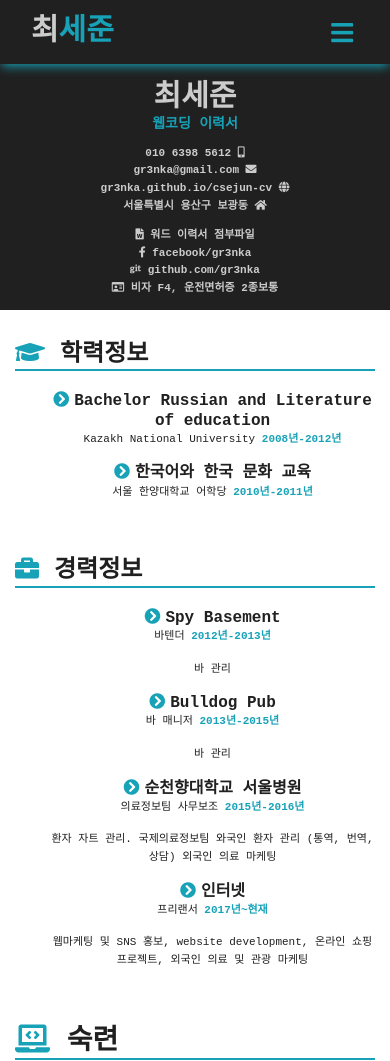
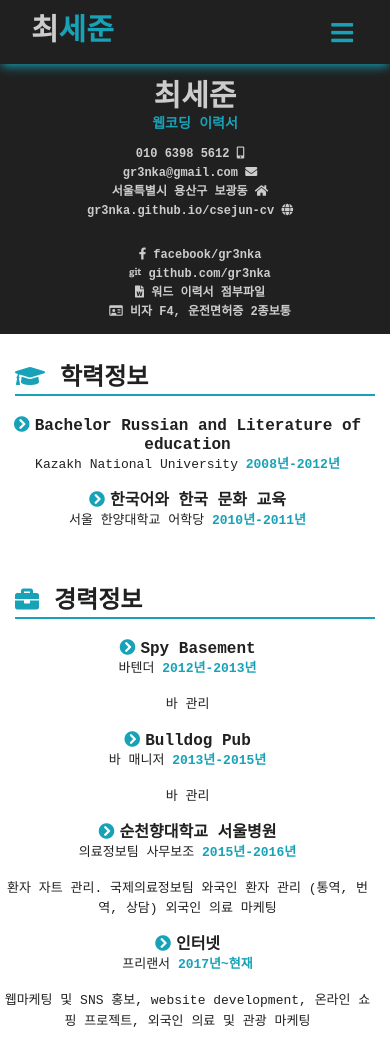
Before and after one commit to paww4y/csejun-cv, a plain HTML site: page index.html in a window 390 px wide. Shown: the top 1061 px of the page. Drawn offline with nearby package versions, Linux system fonts and the light colour scheme; a web font is replaced by a local one.

Commit message:
mobile-fix

```diff
--- a/index.html
+++ b/index.html
@@ -93,19 +93,21 @@
                   gr3nka@gmail.com <i class="fas fa-envelope"></i>
                 </a>
               </div>
+
               <div>
-                <a href="https://gr3nka.github.io/csejun-cv/." target="blank"
+                <a href="https://goo.gl/maps/TCNvVm7f8VnEoPoq6" target="blank">
+                  서울특별시 용산구 보광동 <i class="fas fa-home"></i>
+                </a>
+              </div>
+
+              <div>
+                <a
+                  href="https://gr3nka.github.io/csejun-cv/."
+                  target="blank"
+                  git
                   >gr3nka.github.io/csejun-cv
                   <i class="fas fa-globe"></i>
                 </a>
-                <div>
-                  <a
-                    href="https://goo.gl/maps/TCNvVm7f8VnEoPoq6"
-                    target="blank"
-                  >
-                    서울특별시 용산구 보광동 <i class="fas fa-home"></i>
-                  </a>
-                </div>
               </div>
             </div>
 
@@ -114,14 +116,6 @@
             </div>
 
             <div class="col-md-5 header__social">
-              <div>
-                <a
-                  href="https://drive.google.com/file/d/1lefJjvuRqvjEm-NMHYryx77shu1H7N6B/view?usp=sharing"
-                  target="blank"
-                >
-                  <i class="fas fa-file-word"></i> 워드 이력서 점부파일</a
-                >
-              </div>
               <div>
                 <a href="https://www.facebook.com/gr3nka" target="blank">
                   <i class="fab fa-facebook-f"></i> facebook/gr3nka
@@ -132,6 +126,15 @@
                 <a href="https://github.com/gr3nka" target="blank">
                   <i class="fab fa-git"></i> github.com/gr3nka
                 </a>
+              </div>
+
+              <div>
+                <a
+                  href="https://drive.google.com/file/d/1lefJjvuRqvjEm-NMHYryx77shu1H7N6B/view?usp=sharing"
+                  target="blank"
+                >
+                  <i class="fas fa-file-word"></i> 워드 이력서 점부파일</a
+                >
               </div>
 
               <div>
--- a/scss/style.scss
+++ b/scss/style.scss
@@ -576,7 +576,7 @@ progress::-moz-progress-bar {
 @media (max-width: 767px) {
   /* body */
   body {
-    font-size: 12px;
+    font-size: 13px;
   }
 
   /* section*/
@@ -586,13 +586,19 @@ progress::-moz-progress-bar {
     margin-bottom: 55px;
   }
 
-  .col-md-9 {
-    padding-left: 0;
+  .section--edu,
+  .section--exp {
+    .col-md-9 {
+      padding-left: 0px;
+    }
   }
 
   /* header */
   .header__address {
     width: 39%;
+    margin-top: 15px;
+    font-size: 13px;
+    padding: 0 10px 12px 0;
   }
 
   .header__photo {
@@ -602,6 +608,9 @@ progress::-moz-progress-bar {
 
   .header__social {
     width: 39%;
+    margin-top: 15px;
+    font-size: 13px;
+    padding: 0 0 12px 10px;
   }
 
   /* text */
@@ -642,8 +651,13 @@ progress::-moz-progress-bar {
 
     h2 {
       font-size: 16px;
-      padding-bottom: 0px;
+      padding-bottom: 5px;
     }
+  }
+
+  .header__address,
+  .header__social {
+    font-size: 12px;
   }
 
   /* text */
@@ -655,7 +669,7 @@ progress::-moz-progress-bar {
 @media (max-width: 518px) {
   /* body */
   body {
-    font-size: 11px;
+    font-size: 13px;
   }
 
   /* section */
@@ -709,8 +723,6 @@ progress::-moz-progress-bar {
     margin-top: 12px;
     width: 50%;
   }
-  .header__social {
-  }
 }
 
 @media (max-width: 410px) {
```
Also changed, not shown: css/style.css.
